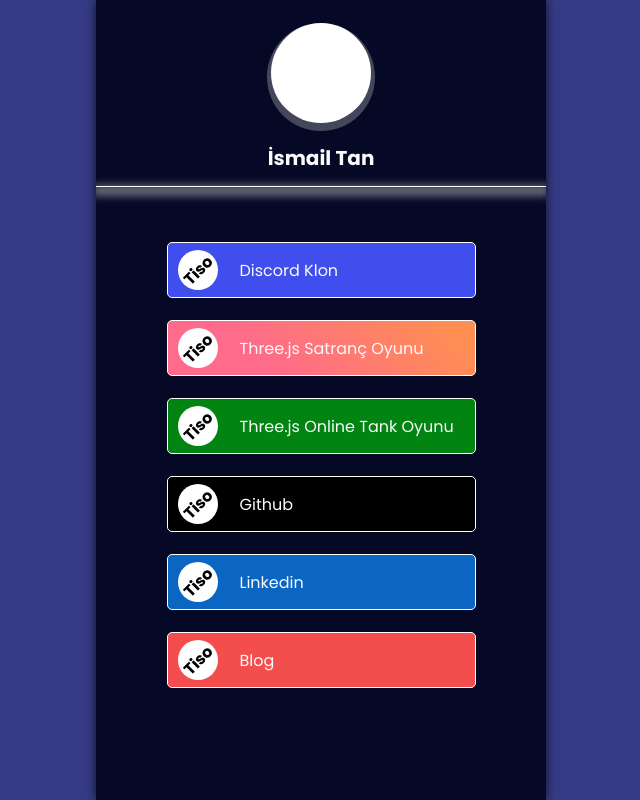
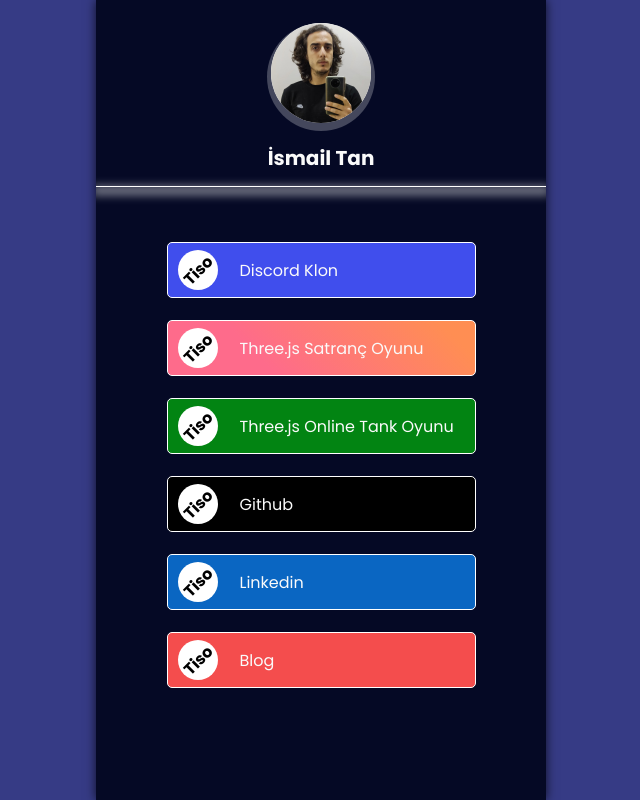
Before and after one commit to IsmailTan35/portfolio, a Next.js app: page / in a window 1280 px wide. Shown: the whole page, without its empty margins (319-959 px from the left). Built offline with nearby package versions, Linux system fonts and the light colour scheme.

Commit message:
added picture

```diff
--- a/v2/index.tsx
+++ b/v2/index.tsx
@@ -1,4 +1,5 @@
 import React from "react";
+import Image from "next/image";
 
 const links = [
   {
@@ -33,6 +34,7 @@
     bgColor: "#F44D4D",
   },
 ];
+// eslint-disable-next-line @next/next/no-img-element
 
 const V2 = () => {
   return (
@@ -92,8 +94,16 @@
                   width: 100,
                   borderRadius: 50,
                   boxShadow: "0px 4px 0px 4px rgba(255,255,255,0.25)",
+                  overflow: "hidden",
                 }}
-              ></div>
+              >
+                <Image
+                  src="/image/myPicture.jpg"
+                  alt="İsmail Tan"
+                  width={100}
+                  height={100}
+                />
+              </div>
             </div>
             <div
               style={{
```
Also changed, not shown: public/image/SliderSvg.tsx (added, +30 -0 lines), public/image/myPicture.jpg (added).
